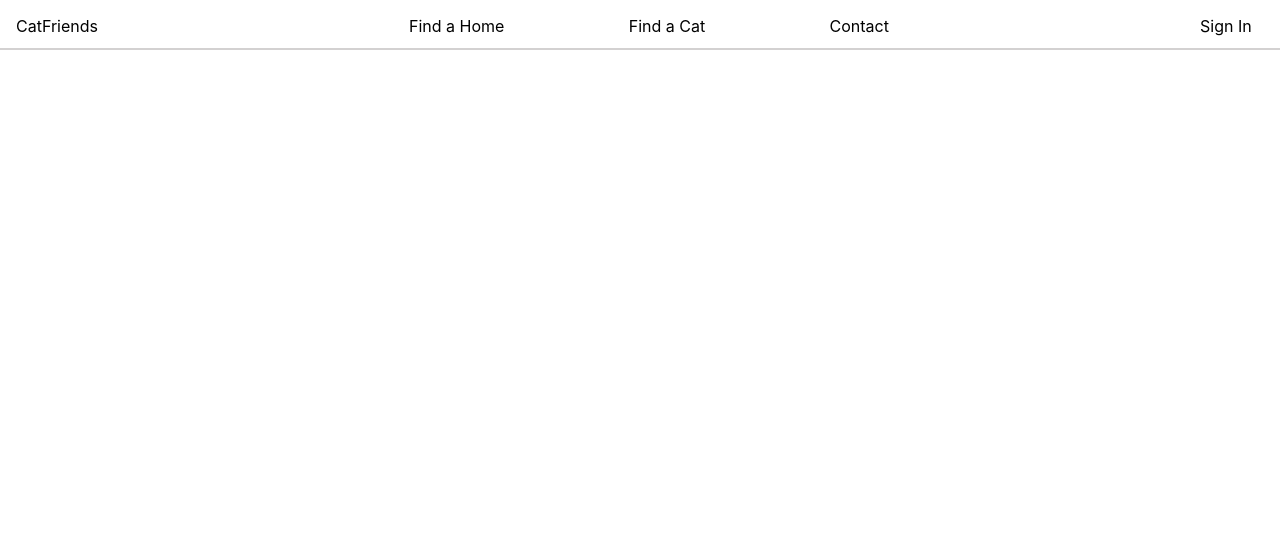
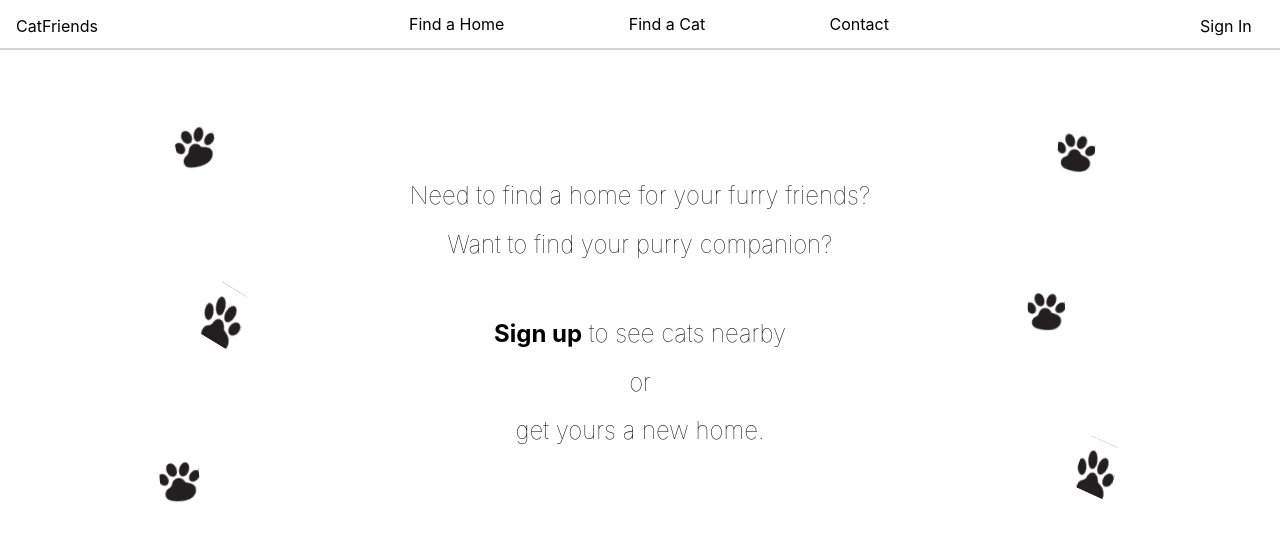
Before and after one commit to mphist/CatFriends, a React app in the folder packages/web/: page / in a window 1280 px wide. Shown: the top 540 px of the page. Built offline with nearby package versions, Linux system fonts and the light colour scheme.

Commit message:
Poster component

```diff
--- a/packages/web/src/App.tsx
+++ b/packages/web/src/App.tsx
@@ -2,6 +2,7 @@ import { css, Global } from '@emotion/react'
 import { BrowserRouter } from 'react-router-dom'
 import { AppLayout } from './components/AppLayout'
 import Header from './components/Header'
+import Poster from './components/Poster'
 
 function App() {
   return (
@@ -10,7 +11,9 @@ function App() {
         <AppLayout.Header>
           <Header />
         </AppLayout.Header>
-        {/* <AppLayout.Main></AppLayout.Main> */}
+        <AppLayout.Main>
+          <Poster />
+        </AppLayout.Main>
         <Global styles={styles} />
       </AppLayout>
     </BrowserRouter>
--- /dev/null
+++ b/packages/web/src/assets/images/index.ts
@@ -0,0 +1,2 @@
+export { default as paws_left } from './paws_left.svg'
+export { default as paws_right } from './paws_right.svg'
--- a/packages/web/src/components/AppLayout/index.tsx
+++ b/packages/web/src/components/AppLayout/index.tsx
@@ -1,3 +1,5 @@
+import { css } from '@emotion/react'
+
 type AppLayoutProps = {
   children: React.ReactNode
 }
@@ -9,9 +11,13 @@ export function AppLayout({ children }: AppLayoutProps) {
 }
 
 AppLayout.Header = ({ children }: AppLayoutHeaderProps) => {
-  return <header>{children}</header>
+  return <header css={header}>{children}</header>
 }
 
 AppLayout.Main = ({ children }: AppLayoutMainProps) => {
   return <main>{children}</main>
 }
+
+const header = css`
+  height: 3rem;
+`
--- a/packages/web/src/components/Header/Header.tsx
+++ b/packages/web/src/components/Header/Header.tsx
@@ -26,6 +26,7 @@ const signin = css`
 const navigation = css`
   display: flex;
   justify-content: space-between;
+  align-items: center;
   width: 30rem;
   a {
     text-decoration: none;
@@ -40,6 +41,8 @@ const header = css`
   justify-content: space-between;
   padding: 1rem;
   position: fixed;
+  top: 0;
+  z-index: 4;
   height: 1rem;
   width: 100%;
 `
--- /dev/null
+++ b/packages/web/src/components/Poster/Poster.tsx
@@ -0,0 +1,42 @@
+import { css } from '@emotion/react'
+import { paws_left, paws_right } from '../../assets/images'
+
+export type PosterProps = {}
+
+function Poster({}: PosterProps) {
+  return (
+    <div css={posterTop}>
+      <img src={paws_left} alt='paws_left' />
+      <div css={text}>
+        <h2>Need to find a home for your furry friends?</h2>
+        <h2>Want to find your purry companion?</h2>
+        <br />
+        <h2>
+          <strong>Sign up</strong> to see cats nearby
+        </h2>
+        <h2>or</h2>
+        <h2>get yours a new home.</h2>
+      </div>
+      <img src={paws_right} alt='paws_right' />
+    </div>
+  )
+}
+
+const text = css`
+  text-align: center;
+  h2 {
+    font-weight: lighter;
+  }
+`
+
+const posterTop = css`
+  display: flex;
+  justify-content: space-evenly;
+  align-items: center;
+  img {
+    width: 6rem;
+  }
+  margin: 4rem 0;
+`
+
+export default Poster
--- /dev/null
+++ b/packages/web/src/components/Poster/index.tsx
@@ -0,0 +1 @@
+export { default } from './Poster'
```
Also changed, not shown: packages/web/src/assets/images/paws_left.svg (added), packages/web/src/assets/images/paws_right.svg (added).
